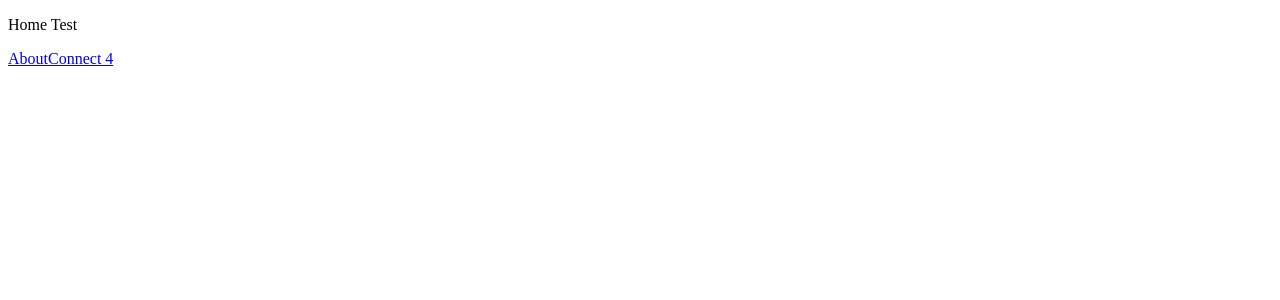
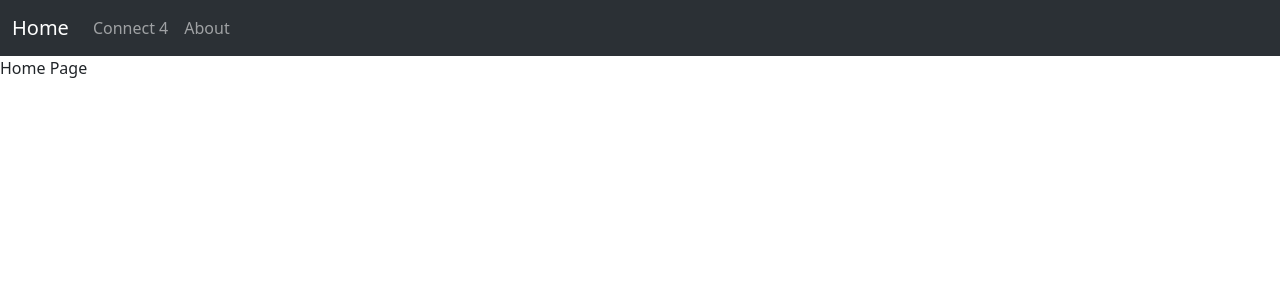
Before and after one commit to Rinzler8x/Connect-4, a React (Vite) app in the folder frontend/: page / in a window 1280 px wide. Shown: the top 300 px of the page. Built offline with nearby package versions, Linux system fonts and the light colour scheme.

Commit message:
bootstrap cdn added

```diff
--- a/frontend/index.html
+++ b/frontend/index.html
@@ -5,9 +5,17 @@
     <!-- <link rel="icon" type="image/svg+xml" href="/vite.svg" /> -->
     <meta name="viewport" content="width=device-width, initial-scale=1.0" />
     <title>Connect 4</title>
+    <link
+      href="https://cdn.jsdelivr.net/npm/bootstrap@5.3.3/dist/css/bootstrap.min.css"
+      rel="stylesheet" integrity="sha384-QWTKZyjpPEjISv5WaRU9OFeRpok6YctnYmDr5pNlyT2bRjXh0JMhjY6hW+ALEwIH"
+      crossorigin="anonymous">
   </head>
   <body>
     <div id="root"></div>
+    <script
+      src="https://cdn.jsdelivr.net/npm/bootstrap@5.3.3/dist/js/bootstrap.bundle.min.js"
+      integrity="sha384-YvpcrYf0tY3lHB60NNkmXc5s9fDVZLESaAA55NDzOxhy9GkcIdslK1eN7N6jIeHz"
+      crossorigin="anonymous"></script>
     <script type="module" src="/src/main.jsx"></script>
   </body>
 </html>
--- a/frontend/src/App.jsx
+++ b/frontend/src/App.jsx
@@ -1,5 +1,3 @@
-import Connect4AlphaBeta from './components/Connect4AlphaBeta'
-import Connect4MinMax from './components/Connect4MinMax'
 import Home from './pages/Home'
 
 function App() {
--- /dev/null
+++ b/frontend/src/components/NavBar.jsx
@@ -0,0 +1,28 @@
+import { Link } from "react-router-dom";
+
+function NavBar() {
+  return(
+    <>
+        <nav class="navbar navbar-expand-lg bg-body-tertiary" data-bs-theme="dark">
+            <div class="container-fluid">
+                <Link class="navbar-brand" to="/">Home</Link>
+                <button class="navbar-toggler" type="button" data-bs-toggle="collapse" data-bs-target="#navbarSupportedContent" aria-controls="navbarSupportedContent" aria-expanded="false" aria-label="Toggle navigation">
+                <span class="navbar-toggler-icon"></span>
+                </button>
+                <div class="collapse navbar-collapse" id="navbarSupportedContent">
+                    <ul class="navbar-nav me-auto mb-2 mb-lg-0">
+                        <li class="nav-item">
+                        <Link class="nav-link" to="/connect4">Connect 4</Link>
+                        </li>
+                        <li class="nav-item">
+                        <Link class="nav-link" to="/about">About</Link>
+                        </li>
+                    </ul>
+                </div>
+            </div>
+        </nav>
+    </>
+  );
+}
+
+export default NavBar;
--- a/frontend/src/main.jsx
+++ b/frontend/src/main.jsx
@@ -1,5 +1,5 @@
-import React from 'react'
-import ReactDOM from 'react-dom/client'
+import React from 'react';
+import ReactDOM from 'react-dom/client';
 import {
   createBrowserRouter,
   RouterProvider,
--- a/frontend/src/pages/About.jsx
+++ b/frontend/src/pages/About.jsx
@@ -1,10 +1,10 @@
-import { Link } from "react-router-dom";
+import NavBar from "../components/NavBar";
 
 function About() {
     return(
         <>
-            <p>About Test</p>
-            <Link to="/">Home</Link>
+            <NavBar />
+            <p>About Page</p>
         </>
     );
 }
--- a/frontend/src/pages/Connect4.jsx
+++ b/frontend/src/pages/Connect4.jsx
@@ -1,12 +1,10 @@
-import { Link } from "react-router-dom";
 import Connect4AlphaBeta from "../components/Connect4AlphaBeta";
-
+import NavBar from "../components/NavBar";
 
 function Connect4() {
     return (
         <>
-            <p>Connect4 Test</p>
-            <Link to="/">Home</Link>
+            <NavBar />
             <Connect4AlphaBeta />
         </>
     );
--- a/frontend/src/pages/Home.jsx
+++ b/frontend/src/pages/Home.jsx
@@ -1,12 +1,10 @@
-import { Link } from "react-router-dom";
-
+import NavBar from "../components/NavBar";
 
 function Home() {
     return(
         <>
-            <p>Home Test</p>
-            <Link to="/about">About</Link>
-            <Link to="/connect4">Connect 4</Link>
+            <NavBar />
+            <p>Home Page</p>
         </>
     );
 }
```
Also changed, not shown: 1 other file (tests, documents, lock files or other folders).
